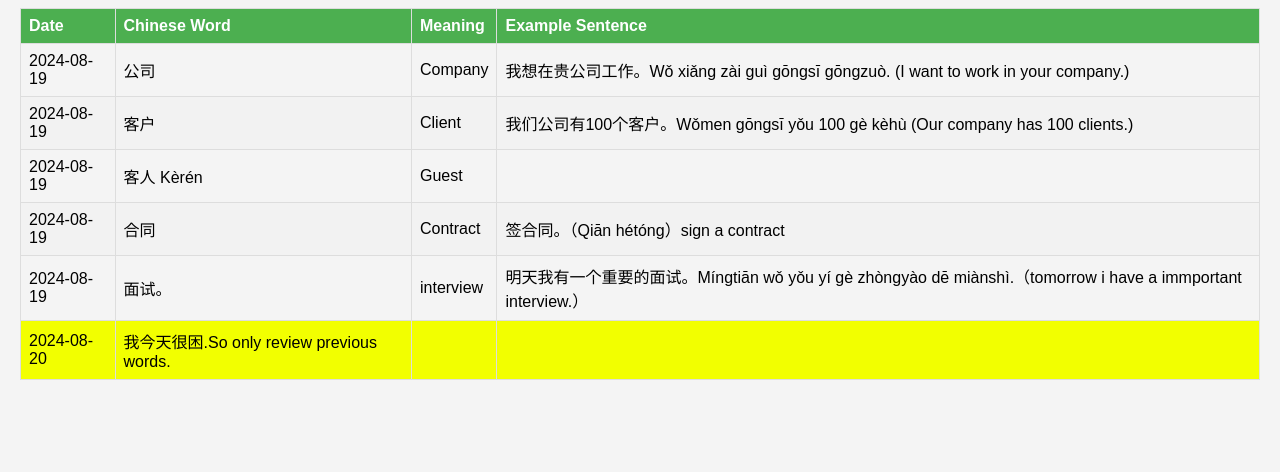
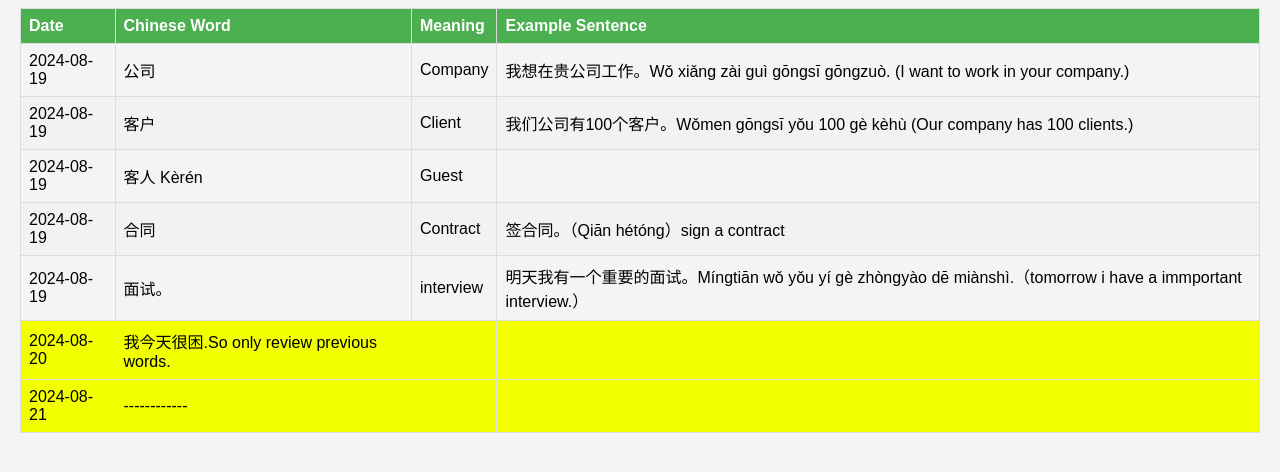
Before and after one commit to nahidbadhon/badhonspage, a plain HTML site: page Chineselearning.html in a window 1280 px wide. Shown: the part 92-564 px from the top of the page. Drawn offline with Linux system fonts and the light colour scheme.

Commit message:
comments

```diff
--- a/Chineselearning.html
+++ b/Chineselearning.html
@@ -113,7 +113,12 @@
                 <td>我今天很困.So only review previous words.</td>
                 <td></td>
                 <td></td>
-
+            </tr>
+            <tr class = "hightlight-row" >
+                <td>2024-08-21</td>
+                <td>------------</td>
+                <td></td>
+                <td></td>
             </tr>
 
          </tbody>
```
